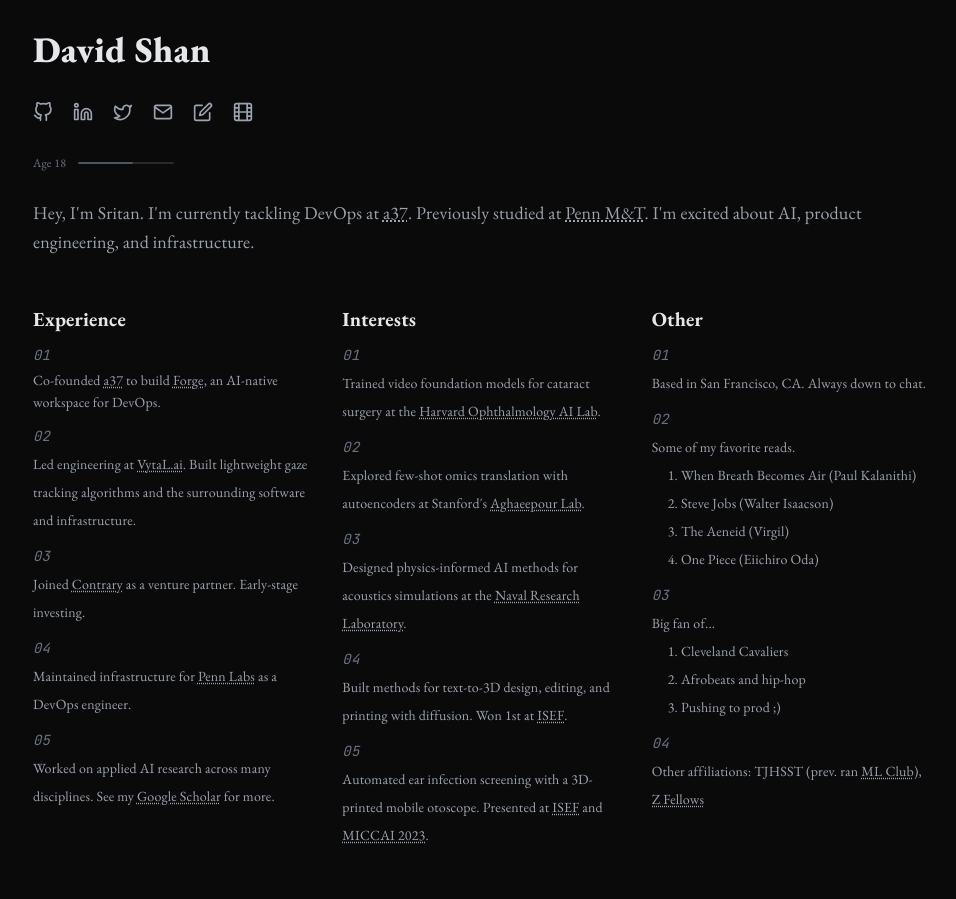
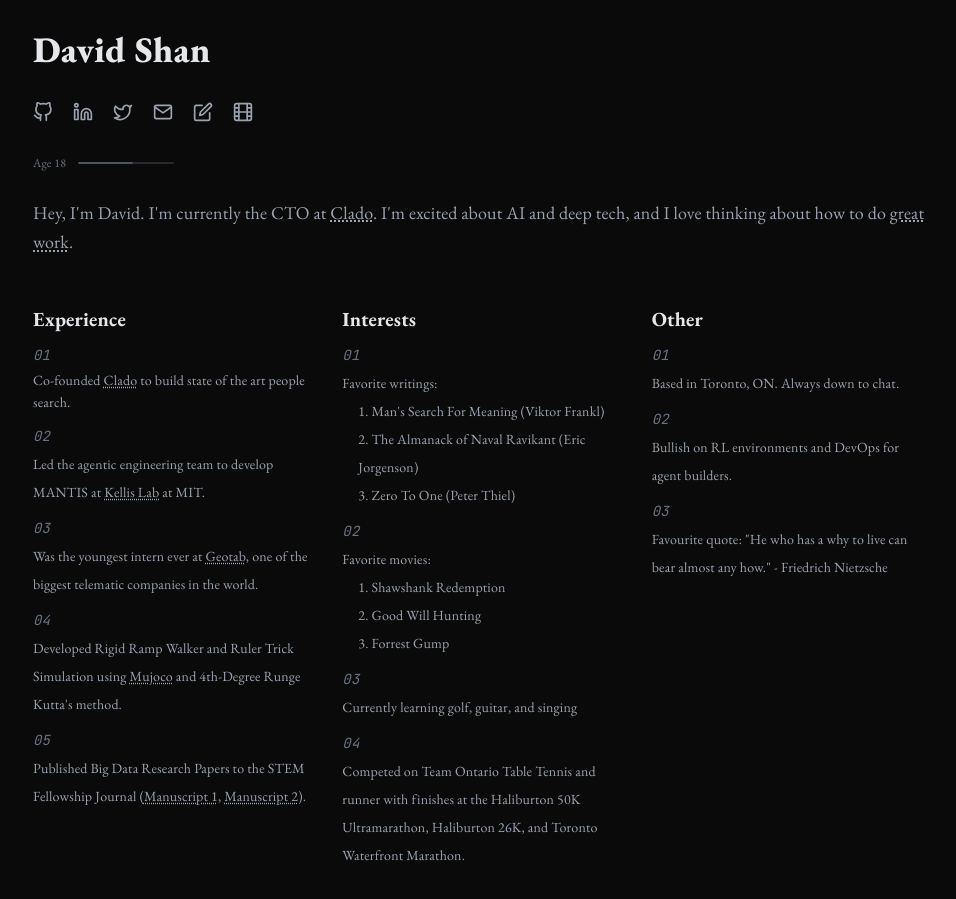
Before and after one commit to DavidBShan/WebsiteV2, a Next.js app: page / in a window 1280 px wide. Shown: the whole page, without its empty margins (159-1115 px from the left). Built offline with nearby package versions, Linux system fonts and the light colour scheme.

Commit message:
thinking about stuff

```diff
--- a/app/page.tsx
+++ b/app/page.tsx
@@ -261,25 +261,26 @@
                 className="leading-relaxed text-base sm:text-lg"
                 style={{ color: isDarkMode ? "#9ca3af" : "#4b5563" }}
               >
-                Hey, I'm Sritan. I'm currently tackling DevOps at{" "}
+                Hey, I'm David. I'm currently the CTO at{" "}
                 <a
                   target="_blank"
                   rel="noopener noreferrer"
                   className="href-text"
-                  href="https://a37.ai"
+                  href="https://clado.ai"
                 >
-                  a37
+                  Clado
                 </a>
-                . Previously studied at{" "}
+                . I'm excited about AI and deep tech, and I love thinking about
+                how to do{" "}
                 <a
                   target="_blank"
                   rel="noopener noreferrer"
                   className="href-text"
-                  href="https://fisher.wharton.upenn.edu"
+                  href="https://paulgraham.com/greatwork.html"
                 >
-                  Penn M&T
+                  great work
                 </a>
-                . I'm excited about AI, product engineering, and infrastructure.
+                .
               </p>
             </section>
 
@@ -320,20 +321,11 @@
                         target="_blank"
                         rel="noopener noreferrer"
                         className="href-text"
-                        href="https://a37.ai"
+                        href="https://clado.ai"
                       >
-                        a37
+                        Clado
                       </a>{" "}
-                      to build{" "}
-                      <a
-                        target="_blank"
-                        rel="noopener noreferrer"
-                        className="href-text"
-                        href="https://tryforge.ai"
-                      >
-                        Forge
-                      </a>
-                      , an AI-native workspace for DevOps.
+                      to build state of the art people search.
                     </p>
                   </li>
                   <li
@@ -347,17 +339,16 @@
                       02
                     </div>
                     <p>
-                      Led engineering at{" "}
+                      Led the agentic engineering team to develop MANTIS at{" "}
                       <a
                         target="_blank"
                         rel="noopener noreferrer"
                         className="href-text"
-                        href="https://www.forbes.com/sites/craigsmith/2023/09/05/teens-launch-125m-eye-scan-startup-to-detect-dementia/"
+                        href="https://compbio.mit.edu/"
                       >
-                        VytaL.ai
-                      </a>
-                      . Built lightweight gaze tracking algorithms and the
-                      surrounding software and infrastructure.
+                        Kellis Lab
+                      </a>{" "}
+                      at MIT.
                     </p>
                   </li>
                   <li
@@ -371,16 +362,16 @@
                       03
                     </div>
                     <p>
-                      Joined{" "}
+                      Was the youngest intern ever at{" "}
                       <a
                         target="_blank"
                         rel="noopener noreferrer"
                         className="href-text"
-                        href="https://contrary.com"
+                        href="https://www.geotab.com/"
                       >
-                        Contrary
-                      </a>{" "}
-                      as a venture partner. Early-stage investing.
+                        Geotab
+                      </a>
+                      , one of the biggest telematic companies in the world.
                     </p>
                   </li>
                   <li
@@ -394,16 +385,17 @@
                       04
                     </div>
                     <p>
-                      Maintained infrastructure for{" "}
+                      Developed Rigid Ramp Walker and Ruler Trick Simulation
+                      using{" "}
                       <a
                         target="_blank"
                         rel="noopener noreferrer"
                         className="href-text"
-                        href="https://pennlabs.org"
+                        href="https://mujoco.org/"
                       >
-                        Penn Labs
+                        Mujoco
                       </a>{" "}
-                      as a DevOps engineer.
+                      and 4th-Degree Runge Kutta's method.
                     </p>
                   </li>
                   <li
@@ -417,17 +409,26 @@
                       05
                     </div>
                     <p>
-                      Worked on applied AI research across many disciplines. See
-                      my{" "}
+                      Published Big Data Research Papers to the STEM Fellowship
+                      Journal (
                       <a
                         target="_blank"
                         rel="noopener noreferrer"
                         className="href-text"
-                        href="https://scholar.google.com/citations?user=QZNuPBQAAAAJ&hl=en"
+                        href="https://drive.google.com/file/d/1ev65mlwrfEN0kpjZVgCr-RcP9_9XaS-K/view"
                       >
-                        Google Scholar
-                      </a>{" "}
-                      for more.
+                        Manuscript 1
+                      </a>
+                      ,{" "}
+                      <a
+                        target="_blank"
+                        rel="noopener noreferrer"
+                        className="href-text"
+                        href="https://drive.google.com/file/d/17VzJ2ki5vfzq2MjZK_dueFeCMcsKuCvk/view"
+                      >
+                        Manuscript 2
+                      </a>
+                      ).
                     </p>
                   </li>
                 </ul>
@@ -460,19 +461,17 @@
                     >
                       01
                     </div>
-                    <p>
-                      Trained video foundation models for cataract surgery at
-                      the{" "}
-                      <a
-                        target="_blank"
-                        rel="noopener noreferrer"
-                        className="href-text"
-                        href="https://ophai.hms.harvard.edu"
+                    <div>
+                      <p className="mb-4">Favorite writings:</p>
+                      <ol
+                        className="list-decimal list-inside space-y-3"
+                        style={{ marginLeft: "1rem" }}
                       >
-                        Harvard Ophthalmology AI Lab
-                      </a>
-                      .
-                    </p>
+                        <li>Man's Search For Meaning (Viktor Frankl)</li>
+                        <li>The Almanack of Naval Ravikant (Eric Jorgenson)</li>
+                        <li>Zero To One (Peter Thiel)</li>
+                      </ol>
+                    </div>
                   </li>
                   <li
                     className="text-sm leading-loose animate-fade-in delay-1100"
@@ -484,19 +483,17 @@
                     >
                       02
                     </div>
-                    <p>
-                      Explored few-shot omics translation with autoencoders at
-                      Stanford's{" "}
-                      <a
-                        target="_blank"
-                        rel="noopener noreferrer"
-                        className="href-text"
-                        href="https://nalab.stanford.edu"
+                    <div>
+                      <p className="mb-4">Favorite movies:</p>
+                      <ol
+                        className="list-decimal list-inside space-y-3"
+                        style={{ marginLeft: "1rem" }}
                       >
-                        Aghaeepour Lab
-                      </a>
-                      .
-                    </p>
+                        <li>Shawshank Redemption</li>
+                        <li>Good Will Hunting</li>
+                        <li>Forrest Gump</li>
+                      </ol>
+                    </div>
                   </li>
                   <li
                     className="text-sm leading-loose animate-fade-in delay-1300"
@@ -508,19 +505,7 @@
                     >
                       03
                     </div>
-                    <p>
-                      Designed physics-informed AI methods for acoustics
-                      simulations at the{" "}
-                      <a
-                        target="_blank"
-                        rel="noopener noreferrer"
-                        className="href-text"
-                        href="https://www.nrl.navy.mil/itd/aic/"
-                      >
-                        Naval Research Laboratory
-                      </a>
-                      .
-                    </p>
+                    <p>Currently learning golf, guitar, and singing</p>
                   </li>
                   <li
                     className="text-sm leading-loose animate-fade-in delay-1500"
@@ -533,50 +518,9 @@
                       04
                     </div>
                     <p>
-                      Built methods for text-to-3D design, editing, and printing
-                      with diffusion. Won 1st at{" "}
-                      <a
-                        target="_blank"
-                        rel="noopener noreferrer"
-                        className="href-text"
-                        href="https://isef.net/project/teca019t-diffusion-based-3d-art-generation"
-                      >
-                        ISEF
-                      </a>
-                      .
-                    </p>
-                  </li>
-                  <li
-                    className="text-sm leading-loose animate-fade-in delay-1700"
-                    style={{ color: isDarkMode ? "#9ca3af" : "#4b5563" }}
-                  >
-                    <div
-                      className="text-sm italic text-gray-500 dark:text-gray-500 font-mono"
-                      style={{ marginBottom: "0.25rem" }}
-                    >
-                      05
-                    </div>
-                    <p>
-                      Automated ear infection screening with a 3D-printed mobile
-                      otoscope. Presented at{" "}
-                      <a
-                        target="_blank"
-                        rel="noopener noreferrer"
-                        className="href-text"
-                        href="https://isef.net/project/tmed042t-otitis-media-diagnosis-with-smartphones"
-                      >
-                        ISEF
-                      </a>{" "}
-                      and{" "}
-                      <a
-                        target="_blank"
-                        rel="noopener noreferrer"
-                        className="href-text"
-                        href="https://dl.acm.org/doi/10.1007/978-3-031-47076-9_16"
-                      >
-                        MICCAI 2023
-                      </a>
-                      .
+                      Competed on Team Ontario Table Tennis and runner with
+                      finishes at the Haliburton 50K Ultramarathon, Haliburton
+                      26K, and Toronto Waterfront Marathon.
                     </p>
                   </li>
                 </ul>
@@ -610,7 +554,7 @@
                       01
                     </div>
                     <div>
-                      <p>Based in San Francisco, CA. Always down to chat.</p>
+                      <p>Based in Toronto, ON. Always down to chat.</p>
                     </div>
                   </li>
                   <li
@@ -624,16 +568,10 @@
                       02
                     </div>
                     <div>
-                      <p className="mb-4">Some of my favorite reads.</p>
-                      <ol
-                        className="list-decimal list-inside space-y-3"
-                        style={{ marginLeft: "1rem" }}
-                      >
-                        <li>When Breath Becomes Air (Paul Kalanithi)</li>
-                        <li>Steve Jobs (Walter Isaacson)</li>
-                        <li>The Aeneid (Virgil)</li>
-                        <li>One Piece (Eiichiro Oda)</li>
-                      </ol>
+                      <p>
+                        Bullish on RL environments and DevOps for agent
+                        builders.
+                      </p>
                     </div>
                   </li>
                   <li
@@ -647,47 +585,9 @@
                       03
                     </div>
                     <div>
-                      <p className="mb-4">Big fan of...</p>
-                      <ol
-                        className="list-decimal list-inside space-y-3"
-                        style={{ marginLeft: "1rem" }}
-                      >
-                        <li>Cleveland Cavaliers</li>
-                        <li>Afrobeats and hip-hop</li>
-                        <li>Pushing to prod ;)</li>
-                      </ol>
-                    </div>
-                  </li>
-                  <li
-                    className="text-sm leading-loose animate-fade-in delay-1500"
-                    style={{ color: isDarkMode ? "#9ca3af" : "#4b5563" }}
-                  >
-                    <div
-                      className="text-sm italic text-gray-500 dark:text-gray-500 font-mono"
-                      style={{ marginBottom: "0.25rem" }}
-                    >
-                      04
-                    </div>
-                    <div>
                       <p>
-                        Other affiliations: TJHSST (prev. ran{" "}
-                        <a
-                          target="_blank"
-                          rel="noopener noreferrer"
-                          className="href-text"
-                          href="https://tjmachinelearning.com"
-                        >
-                          ML Club
-                        </a>
-                        ),{" "}
-                        <a
-                          target="_blank"
-                          rel="noopener noreferrer"
-                          className="href-text"
-                          href="https://www.zfellows.com"
-                        >
-                          Z Fellows
-                        </a>
+                        Favourite quote: "He who has a why to live can bear
+                        almost any how." - Friedrich Nietzsche
                       </p>
                     </div>
                   </li>
```
